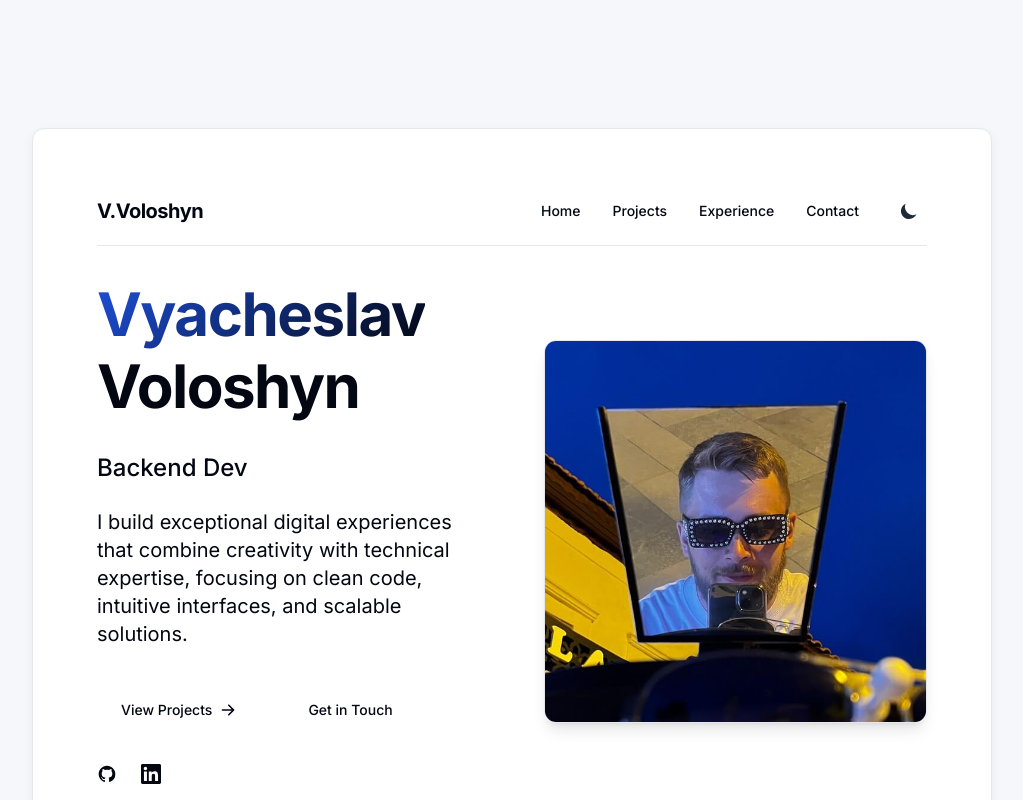
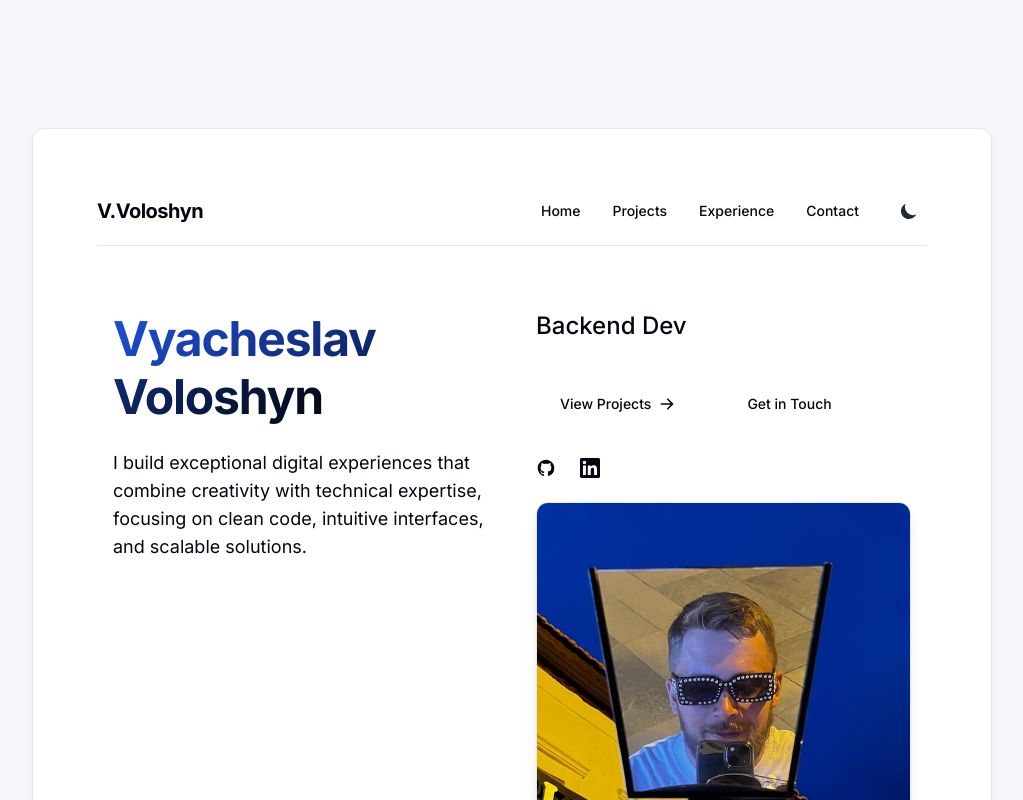
Before and after one commit to vyacheslav-voloshyn/vvoloshyn.dev, a Next.js app: page / in a window 1280 px wide. Shown: the top 800 px of the page, without its empty margins (128-1151 px from the left). Built offline with nearby package versions, Linux system fonts and the light colour scheme.

Commit message:
refactor(page): Refactor pages

```diff
--- a/src/app/contact/page.tsx
+++ b/src/app/contact/page.tsx
@@ -1,23 +1,14 @@
 'use client';
 
 import ContactForm from '@/components/form/ContactForm';
-import Navigation from '@/components/layout/Navigation';
+import PageLayout from '@/components/layout/PageLayout';
 
 export default function ContactPage() {
   return (
-    <>
-      <Navigation />
-      <section>
-        <div className="grid gap-12 lg:grid-cols-2">
-          <div className="space-y-6">
-            <h1 className="text-3xl font-bold tracking-tight sm:text-4xl lg:text-5xl">
-              <span className="heading-gradient">Get in Touch</span>
-            </h1>
-            <p className="max-w-2xl text-lg text-muted-foreground">
-              Have a project in mind or want to discuss a potential collaboration? I&apos;d love to
-              hear from you. Fill out the form and I&apos;ll get back to you as soon as possible.
-            </p>
-
+    <PageLayout
+      title="Get in Touch"
+      description="Have a project in mind or want to discuss a potential collaboration? I'd love to hear from you. Fill out the form and I'll get back to you as soon as possible."
+    >
       <div className="space-y-4 pt-6">
         <div className="flex items-center space-x-4">
           <div className="rounded-full bg-primary/10 p-2 text-primary">
@@ -70,13 +61,10 @@ export default function ContactPage() {
           </div>
         </div>
       </div>
-          </div>
 
       <div className="rounded-lg border border-gray-200 p-6 shadow-sm dark:border-gray-800 sm:p-8">
         <ContactForm />
       </div>
-        </div>
-      </section>
-    </>
+    </PageLayout>
   );
 }
--- a/src/app/experience/page.tsx
+++ b/src/app/experience/page.tsx
@@ -1,27 +1,19 @@
-import Navigation from '@/components/layout/Navigation';
+'use client';
+
+import PageLayout from '@/components/layout/PageLayout';
 import Education from '@/components/sections/Education';
 import Experience from '@/components/sections/Experience';
 
 export default function ExperiencePage() {
   return (
-    <>
-      <Navigation />
-      <section>
-        <div className="grid gap-12 lg:grid-cols-2">
-          <div className="space-y-6">
-            <h1 className="text-3xl font-bold tracking-tight sm:text-4xl lg:text-5xl">
-              <span className="heading-gradient">Experience</span>
-            </h1>
-            <p className="max-w-2xl text-lg text-muted-foreground">
-              My professional journey in web development, including roles, projects, and
-              achievements.
-            </p>
-          </div>
-          <Experience />
-
-          <Education />
-        </div>
-      </section>
-    </>
+    <PageLayout
+      title="Experience"
+      description="My professional journey in web development, including roles, projects, and achievements."
+    >
+      <div className="space-y-12">
+        <Experience />
+        <Education />
+      </div>
+    </PageLayout>
   );
 }
--- a/src/app/page.tsx
+++ b/src/app/page.tsx
@@ -4,29 +4,20 @@ import Image from 'next/image';
 import Link from 'next/link';
 import { HiArrowRight } from 'react-icons/hi';
 
-import Navigation from '@/components/layout/Navigation';
+import PageLayout from '@/components/layout/PageLayout';
 import Button from '@/components/ui/Button';
 import TypewriterText from '@/components/ui/TypewriterText';
 
 export default function Home() {
   return (
-    <>
-      <Navigation />
-      <section>
-        <div className="grid grid-cols-1 items-center gap-12 lg:grid-cols-2 lg:gap-16">
+    <PageLayout
+      title="Vyacheslav Voloshyn"
+      description="I build exceptional digital experiences that combine creativity with technical expertise, focusing on clean code, intuitive interfaces, and scalable solutions."
+    >
       <div className="space-y-6">
-            <h1 className="text-4xl font-bold tracking-tight sm:text-5xl lg:text-6xl">
-              <span className="heading-gradient">Vyacheslav</span> Voloshyn
-            </h1>
-
         <div className="h-8">
           <TypewriterText />
         </div>
-
-            <p className="max-w-2xl text-lg text-muted-foreground sm:text-xl">
-              I build exceptional digital experiences that combine creativity with technical
-              expertise, focusing on clean code, intuitive interfaces, and scalable solutions.
-            </p>
 
         <div className="flex flex-col gap-6 pt-4 sm:flex-row">
           <Button href="/projects" variant="secondary" className="group w-full sm:w-auto">
@@ -66,7 +57,6 @@ export default function Home() {
             </svg>
           </Link>
         </div>
-          </div>
 
         <div className="relative mx-auto aspect-square w-full max-w-md overflow-hidden rounded-xl border border-gray-200 shadow-lg dark:border-gray-800 lg:mx-0 lg:max-w-none">
           <Image
@@ -79,7 +69,6 @@ export default function Home() {
           />
         </div>
       </div>
-      </section>
-    </>
+    </PageLayout>
   );
 }
--- a/src/app/projects/page.tsx
+++ b/src/app/projects/page.tsx
@@ -1,27 +1,16 @@
 'use client';
 
-import Navigation from '@/components/layout/Navigation';
+import PageLayout from '@/components/layout/PageLayout';
 import { projects } from '@/components/projects/constants';
 import { ProjectGrid } from '@/components/projects/ProjectGrid';
 
 export default function ProjectsPage() {
   return (
-    <>
-      <Navigation />
-      <section>
-        <div className="grid gap-12 lg:grid-cols-2">
-          <div className="space-y-6">
-            <h1 className="text-3xl font-bold tracking-tight sm:text-4xl lg:text-5xl">
-              <span className="heading-gradient">Projects</span>
-            </h1>
-            <p className="max-w-2xl text-lg text-muted-foreground">
-              A collection of projects I&apos;ve worked on, showcasing my skills and expertise in
-              web development.
-            </p>
-          </div>
-          <ProjectGrid projects={projects} />
-        </div>
-      </section>
-    </>
+    <PageLayout
+      title="Projects"
+      description="A collection of projects I've worked on, showcasing my skills and expertise in web development."
+    >
+      <ProjectGrid projects={projects} />
+    </PageLayout>
   );
 }
--- /dev/null
+++ b/src/components/layout/PageLayout.tsx
@@ -0,0 +1,28 @@
+import { ReactNode } from 'react';
+
+import Navigation from './Navigation';
+
+interface PageLayoutProps {
+  children: ReactNode;
+  title: string;
+  description: string;
+}
+
+export default function PageLayout({ children, title, description }: PageLayoutProps) {
+  return (
+    <>
+      <Navigation />
+      <section className="container mx-auto px-4 py-8 sm:px-6 lg:px-8">
+        <div className="grid gap-12 lg:grid-cols-2">
+          <div className="space-y-6">
+            <h1 className="text-3xl font-bold tracking-tight sm:text-4xl lg:text-5xl">
+              <span className="heading-gradient">{title}</span>
+            </h1>
+            <p className="max-w-2xl text-lg text-muted-foreground">{description}</p>
+          </div>
+          {children}
+        </div>
+      </section>
+    </>
+  );
+}
```
Lines whose indentation alone changed are shown as unchanged.
